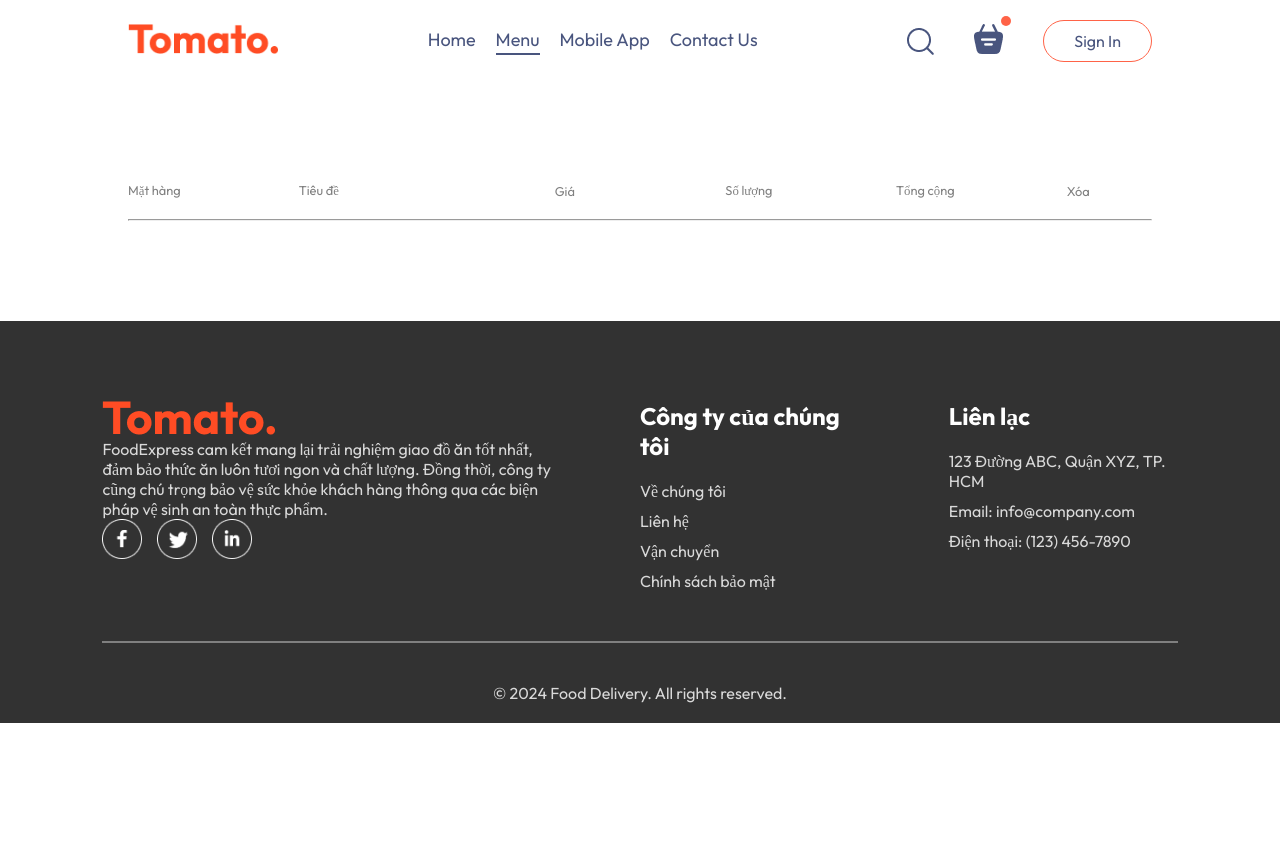
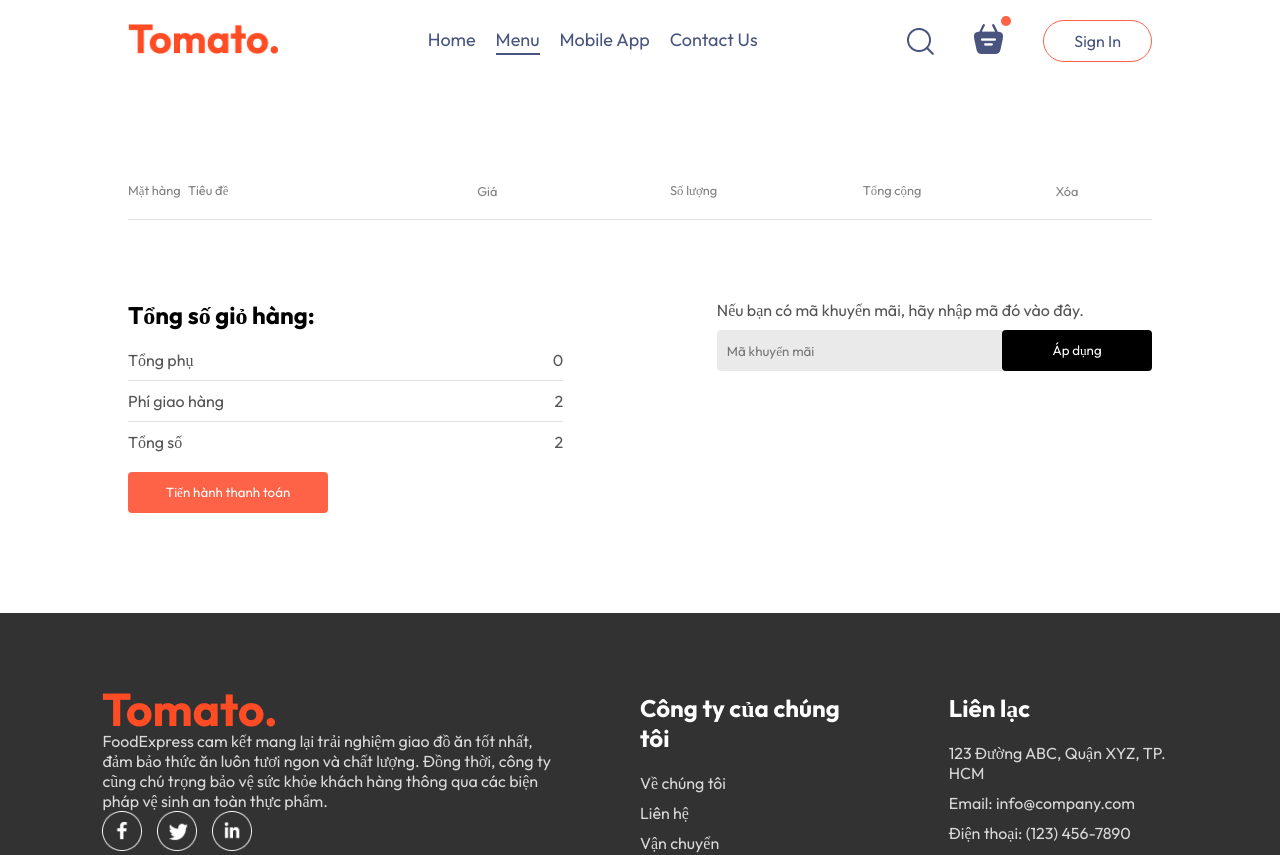
Before and after one commit to kienha2004/food-del, a React (Vite) app in the folder frontend/: page /cart in a window 1280 px wide. Shown: the top 855 px of the page. Before the commit the page ends 800 px from the top, so only its background shows below. Built offline with nearby package versions, Linux system fonts and the light colour scheme.

Commit message:
new update 3

```diff
--- a/frontend/src/context/StoreContext.jsx
+++ b/frontend/src/context/StoreContext.jsx
@@ -18,16 +18,26 @@
     const removeFromCart = (itemId) =>{
         setCartItems((prev)=>({...prev,[itemId]:prev[itemId]-1}))
     }
-    useEffect(()=>{
-        console.log(cartItems);
-    },[cartItems])
+ const getTotalCartAmount =()=>{
+    let totalAmount =0;
+    for(const item in cartItems)
+    {
+        if(cartItems[item]>0){
+            let itemInfo= food_list.find((product)=>product._id === item)
+        totalAmount += itemInfo.price* cartItems[item];
+        }
+
+    }
+    return totalAmount;
+ }
 
     const contextValue={
     food_list,
     cartItems,
     setCartItems,
     addToCart,
-    removeFromCart
+    removeFromCart,
+    getTotalCartAmount
     }
     return(
         <StoreContext.Provider value={contextValue}>
--- a/frontend/src/pages/Cart/Cart.css
+++ b/frontend/src/pages/Cart/Cart.css
@@ -3,13 +3,99 @@
 
 }
 .cart-items-title{
-display: grid;
-grid-template-columns: 1fr 1.5fr 1fr 1fr 1fr 0.5fr;
-align-items: center;
-color:gray;
-font-size: max(1vw, 12px);
+    display: grid;
+    grid-template-columns: 60px 1.5fr 1fr 1fr 1fr 0.5fr;
+    align-items: center;
+    color: gray;
+    font-size: max(1vw, 12px);
 }
+
 .cart-items-item{
-    margin:10px 0px;
-    color:black;
+    margin: 10px 0px;
+    color: black;
+    display: grid;
+    grid-template-columns: 60px 1.5fr 1fr 1fr 1fr 0.5fr;
+    align-items: center;
+    gap: 12px;
 }
+
+.cart-items-item img{
+    width: 60px;
+    height: 60px;
+    object-fit: cover;
+    border-radius: 6px;
+}
+.cart hr{
+    height: 1px;
+    background-color: #e2e2e2;
+    border: none;
+}
+.cart-items-item .cross{
+    cursor: pointer;
+}
+.cart-bottom{
+    margin-top:80px;
+    display: flex;
+    justify-content: space-between;
+    gap: max(12vw,20px);
+}
+.cart-total{
+    flex:1;
+    display:flex;
+    flex-direction: column;
+    gap:20px;
+}
+.cart-total-details{
+    display:flex;
+    justify-content: space-between;
+    color: #555;
+}
+.cart-total hr{
+    margin: 10px 0px;
+}
+.cart-total button{
+    border: none;
+    color:white;
+    background-color: tomato;
+    width:max(15vw,200px);
+    padding: 12px 0px;
+    border-radius: 4px;
+    cursor:pointer;
+}
+.cart-promocode{
+    flex:1;
+}
+.cart-promocode p{
+    color: #555;
+
+}
+.cart-promocode-input{
+    margin-top:10px;
+    display: flex;
+    justify-content: space-between;
+    align-items: center;
+    background-color: #eaeaea;
+    border-radius:4px;
+}
+.cart-promocode-input input{
+    border: none;
+    background-color: transparent;
+    outline: none;
+    padding-left: 10px;
+}
+.cart-promocode-input button{
+    width:max(10vw,150px);
+    padding: 12px 5px;
+    background-color: black;
+    border:none;
+    color:white;
+    border-radius: 4px;
+}
+@media(max-width:750px){
+    .cart-bottom{
+         flex-direction: column-reverse;
+    }
+    .cart-promocode{
+        justify-content: start;
+    }
+}
--- a/frontend/src/pages/Cart/Cart.jsx
+++ b/frontend/src/pages/Cart/Cart.jsx
@@ -4,7 +4,7 @@
 
 
 const Cart = () => {
-  const { cartItems, food_list, removeFromCart } = useContext(StoreContext);
+  const { cartItems, food_list, removeFromCart, getTotalCartAmount } = useContext(StoreContext);
   return (
     <div className="cart">
       <div className="cart-items">
@@ -21,18 +21,54 @@
         {food_list.map((item) => {
           if (cartItems[item._id] > 0) {
             return (
-              <div key={item._id} className="cart-items-item">
+              <div>
+                <div key={item._id} className="cart-items-item">
                 <img src = {item.image} alt=""/>
                 <p>{item.name}</p>
-                <p>{item.price}</p>
+                <p>${item.price}</p>
                 <p>{cartItems[item._id]}</p>
-                <p>{item.price * cartItems[item._id]}</p>
-                <p>x</p>
+                <p>${item.price * cartItems[item._id]}</p>
+                <p onClick={() => removeFromCart(item._id)} className='cross'>x</p>
               </div>
+              <hr/>
+                </div>
+
             );
           }
           return null;
         })}
+      </div>
+      <div className="cart-bottom">
+        <div className="cart-total">
+          <h2>Tổng số giỏ hàng:</h2>
+          <div>
+            <div className="cart-total-details">
+              <p>Tổng phụ</p>
+              <p>{getTotalCartAmount()}</p>
+            </div>
+            <hr/>
+            <div className="cart-total-details">
+<p>Phí giao hàng</p>
+<p>{2}</p>
+            </div>
+            <hr />
+            <div className="cart-total-details">
+<p>Tổng số</p>
+<p>{getTotalCartAmount()+2}</p>
+            </div>
+
+          </div>
+          <button>Tiến hành thanh toán</button>
+        </div>
+        <div className="cart-promocode">
+          <div>
+            <p>Nếu bạn có mã khuyến mãi, hãy nhập mã đó vào đây.</p>
+            <div className='cart-promocode-input'>
+                <input type="text" placeholder='Mã khuyến mãi' />
+                <button>Áp dụng</button>
+            </div>
+          </div>
+        </div>
       </div>
     </div>
   );
```
